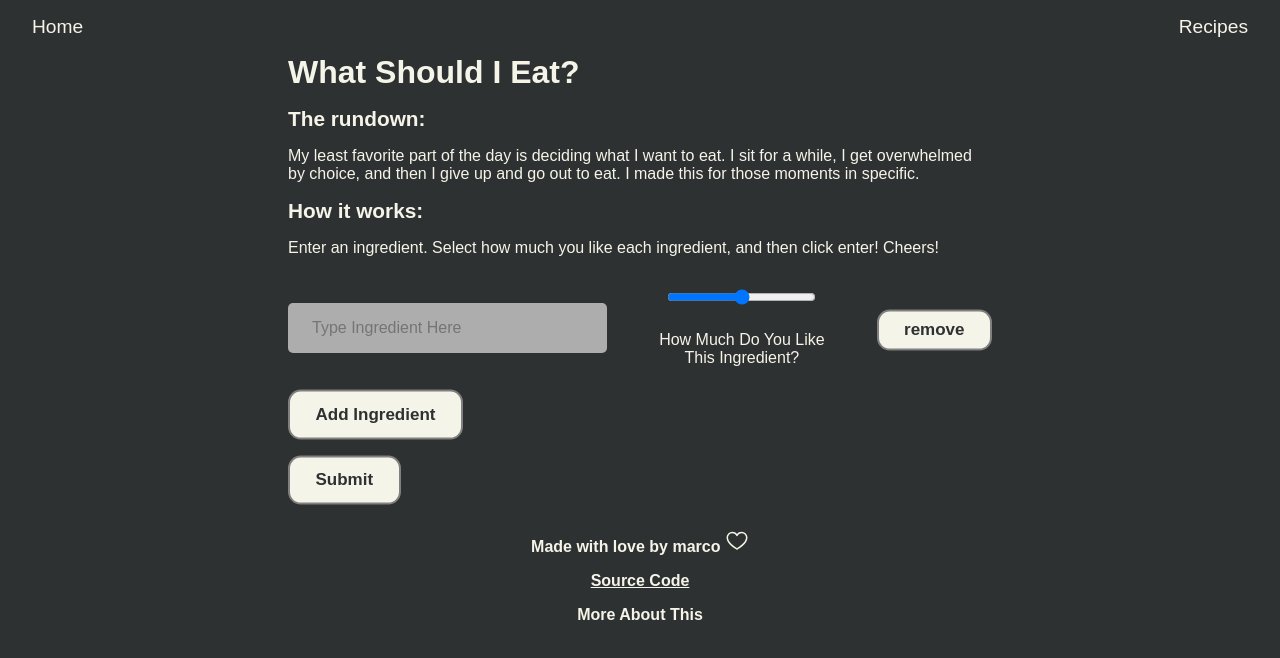
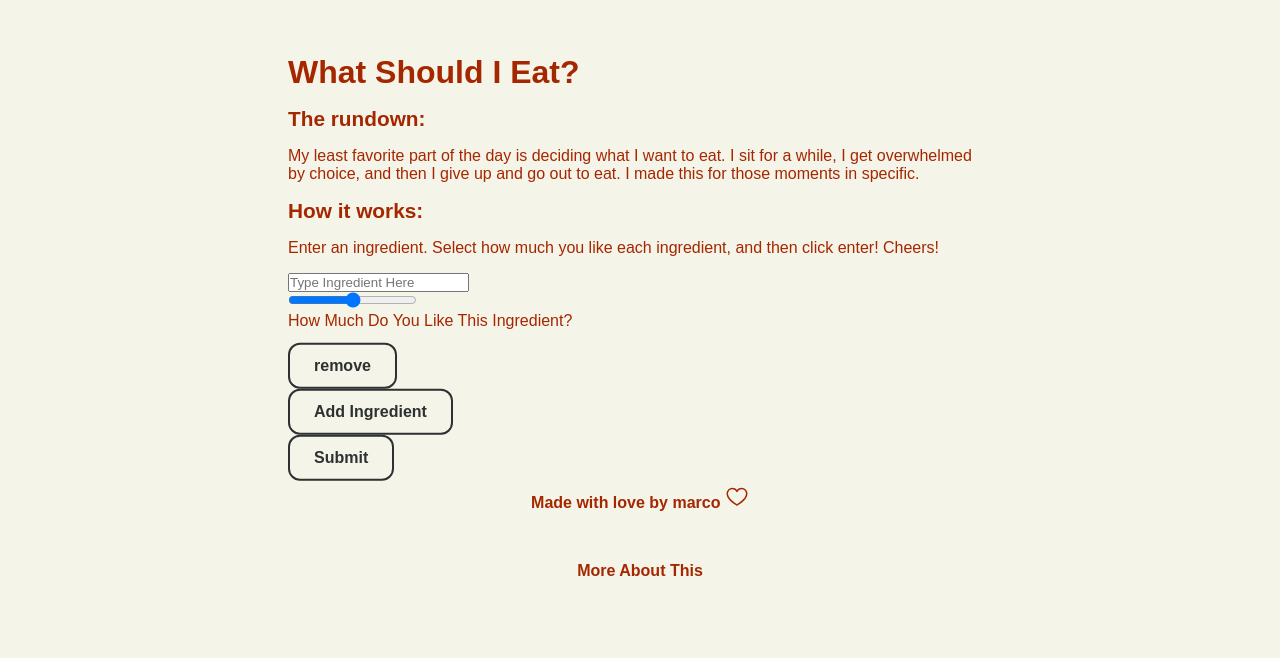
Before and after one commit to mramirez0610/whatshouldieat, a Next.js app: page / in a window 1280 px wide. Shown: the top 658 px of the page. Built offline with nearby package versions, Linux system fonts and the light colour scheme; a web font is replaced by a local one.

Commit message:
expand recipe builder component by creating input/inputs and updated styling; update global styles and variables

```diff
--- a/src/app/styles/_variables.scss
+++ b/src/app/styles/_variables.scss
@@ -1,4 +1,5 @@
 $black: #2e3131;
+$primary-red: #a52700;
 $white: #f5f4e9;
 $body-font: "Tabular", sans-serif;
 $header-font: "Panchang", sans-serif;
@@ -7,17 +8,19 @@ $header-font: "Panchang", sans-serif;
   font-family: $body-font;
   display: block;
   box-sizing: border-box;
-  //temporarily grey
-  border: 2px solid grey;
+  border: 2px solid $black;
   border-radius: 0.75em;
   padding: 0.75em 1.5em;
   background: $white;
   color: $black;
   transform: translateY(-0.2em);
   transition: transform 200ms ease;
-  font-size: 17px;
+  font-size: 1rem;
   font-weight: bold;
   cursor: pointer;
+  user-select: none;
+
+  -webkit-tap-highlight-color: transparent;
 
   &:hover {
     transform: translateY(-0.33em);
@@ -26,6 +29,89 @@ $header-font: "Panchang", sans-serif;
   &:active {
     transform: translateY(0);
   }
+
+  @media (max-width: 950px) {
+    transform: translateY(-0.2em);
+    &:hover {
+      transform: translateY(-0.2em);
+    }
+  }
+}
+
+@mixin buttonSmall {
+  position: relative;
+  padding: 0.5em 1em;
+  @include button;
+}
+
+@mixin input {
+  padding: 1em 1.5em;
+  background-color: #adadad;
+  font-family: $body-font;
+  box-sizing: border-box;
+  border-color: transparent;
+  border-radius: 0.75em;
+  font-size: 16px;
+  margin-bottom: 10px;
+  width: 75%;
+  transition: background-color 300ms ease;
+
+  ::placeholder {
+    color: $black;
+  }
+
+  &:focus {
+    outline: none;
+    background-color: $white;
+    border: 2px solid $black;
+  }
+}
+
+@mixin container {
+  font-family: $body-font;
+  display: block;
+  box-sizing: border-box;
+  border: 2px solid $black;
+  border-radius: 0.75em;
+  padding: 1em 1.5em;
+  background: $white;
+  color: $black;
+  height: fit-content;
+
+  .titleContainer {
+    display: flex;
+    justify-content: space-between;
+    .title {
+      font-family: $header-font;
+      color: $primary-red;
+      font-size: 1.5em;
+    }
+
+    .dropdownButton {
+      @include buttonSmall;
+    }
+  }
+
+  .active {
+    background-color: $primary-red;
+    color: $white;
+    transform: translateY(0);
+  }
+
+  @media (max-width: 1050px) {
+    width: 100%;
+  }
+}
+
+@mixin recipeContainer {
+  font-family: $body-font;
+  display: block;
+  box-sizing: border-box;
+  border: 2px solid $black;
+  border-radius: 0.75em;
+  padding: 1em 1.5em;
+  background: $white;
+  color: $black;
 }
 
 //this is probably the coolest thing ever
--- a/src/app/styles/components/input.module.scss
+++ b/src/app/styles/components/input.module.scss
@@ -1,89 +1,117 @@
 @use "../all" as *;
 
-.inputs {
+.inputContainer {
   display: flex;
+  align-items: center;
   flex-direction: column;
+  justify-content: space-around;
+  width: 100%;
+
+  .textContainer {
+    display: flex;
     align-items: center;
-  margin-bottom: 20px;
+    gap: 2vh;
 
-  label {
-    font-size: 14px;
-    margin-bottom: 5px;
+    .input {
+      @include input;
+      width: 100%;
     }
 
-  .input {
-    display: flex;
-    align-items: center;
-    justify-content: space-between;
-    gap: 5%;
-    width: 100%;
+    input::placeholder {
+      color: $black;
+    }
 
-    input {
-      padding: 1em 1.5em;
-      background-color: #adadad;
-      font-family: $body-font;
-      border: none;
-      border-radius: 5px;
-      font-size: 16px;
-      margin-bottom: 10px;
-      width: 75%;
-      transition: background-color 300ms ease;
-
-      &:focus {
-        outline: none;
-        background-color: $white;
+    .remove {
+      @include buttonSmall;
     }
   }
 
-    .preference {
+  .preferenceContainer {
     display: flex;
     align-items: center;
     flex-direction: column;
     margin-bottom: 10px;
-      width: 50%;
     text-align: center;
+    position: relative;
+
+    .thumbTag {
+      position: absolute;
+
+      pointer-events: none;
+      transition: left 0.1s;
+      background: #fff;
+      border: 1px solid #ccc;
+      border-radius: 8px;
+      padding: 2px 8px;
+      font-size: 0.9em;
+      box-shadow: 0 2px 6px rgba(0, 0, 0, 0.08);
+      z-index: 2;
+      user-select: none;
+    }
 
     label {
       margin-bottom: 0;
     }
+
+    // reset
+    input[type="range"] {
+      -webkit-appearance: none;
+      appearance: none;
+      background: transparent;
+      cursor: pointer;
+      width: 15rem;
+      border: none;
     }
 
-    .remove {
-      @include button;
-
-      padding: 0.5em 1.5em;
-    }
+    /* Removes default focus */
+    input[type="range"]:focus {
+      outline: none;
     }
 
-  .buttons {
-    display: flex;
-    gap: 2vh;
-    flex-direction: column;
-    align-items: flex-start;
-    width: 100%;
-
-    .button {
-      @include button;
-    }
-  }
-  .error {
-    color: red;
-    font-size: 12px;
-  }
+    /******** Chrome, Safari, Opera and Edge Chromium styles ********/
+    /* slider track */
+    input[type="range"]::-webkit-slider-runnable-track {
+      background-color: #a52700;
+      border-radius: 1rem;
+      height: 0.5rem;
     }
 
-@media (max-width: 850px) {
-  .inputs {
-    .input {
-      flex-direction: column;
-
-      input {
-        width: 90%;
+    /* slider thumb */
+    input[type="range"]::-webkit-slider-thumb {
+      -webkit-appearance: none; /* Override default look */
+      appearance: none;
+      margin-top: -4px; /* Centers thumb on the track */
+      background-color: #2e3131;
+      border-radius: 1rem;
+      height: 1rem;
+      width: 1rem;
     }
 
-      .preference {
-        width: 100%;
+    input[type="range"]:focus::-webkit-slider-thumb {
+      outline: 3px solid #2e3131;
+      outline-offset: 0.125rem;
+    }
+
+    /*********** Firefox styles ***********/
+    /* slider track */
+    input[type="range"]::-moz-range-track {
+      background-color: #a52700;
+      border-radius: 1rem;
+      height: 0.5rem;
+    }
+
+    /* slider thumb */
+    input[type="range"]::-moz-range-thumb {
+      background-color: #2e3131;
+      border: none; /*Removes extra border that FF applies*/
+      border-radius: 1rem;
+      height: 1rem;
+      width: 1rem;
+    }
+
+    input[type="range"]:focus::-moz-range-thumb {
+      outline: 3px solid #2e3131;
+      outline-offset: 0.125rem;
     }
   }
 }
-}
--- /dev/null
+++ b/src/app/styles/components/recipeBuilder.module.scss
@@ -0,0 +1,6 @@
+@use "../all" as *;
+
+.recipeBuilder {
+  // grid-area: 1 / 3 / 3 / 6;
+  @include container;
+}
--- a/src/app/styles/globals.scss
+++ b/src/app/styles/globals.scss
@@ -9,8 +9,8 @@
 html,
 body {
   height: 100%;
-  background-color: $black;
-  color: $white;
+  background-color: $white;
+  color: $primary-red;
   font-family: $body-font;
   font-size: 16px;
   scroll-behavior: smooth;
@@ -24,3 +24,26 @@ h6,
 p {
   margin-bottom: 16px;
 }
+button {
+  @include button;
+}
+
+// body::-webkit-scrollbar {
+//   width: 8px;
+// }
+
+// body::-webkit-scrollbar-track {
+//   background: $black;
+//   border-radius: 4px;
+// }
+
+// body::-webkit-scrollbar-thumb {
+//   background: $primary-red;
+//   border-radius: 4px;
+// }
+
+// @supports not selector(::-webkit-scrollbar) {
+//   body {
+//     scrollbar-color: $primary-red $black;
+//   }
+// }
```
Also changed, not shown: src/app/styles/components/inputs.module.scss (added, +46 -0 lines), src/components/recipeBuilder/Input.js (added, +64 -0 lines), src/components/recipeBuilder/Inputs.js (added, +44 -0 lines), src/components/recipeBuilder/RecipeBuilder.js (added, +89 -0 lines). Lines whose indentation alone changed are shown as unchanged.
